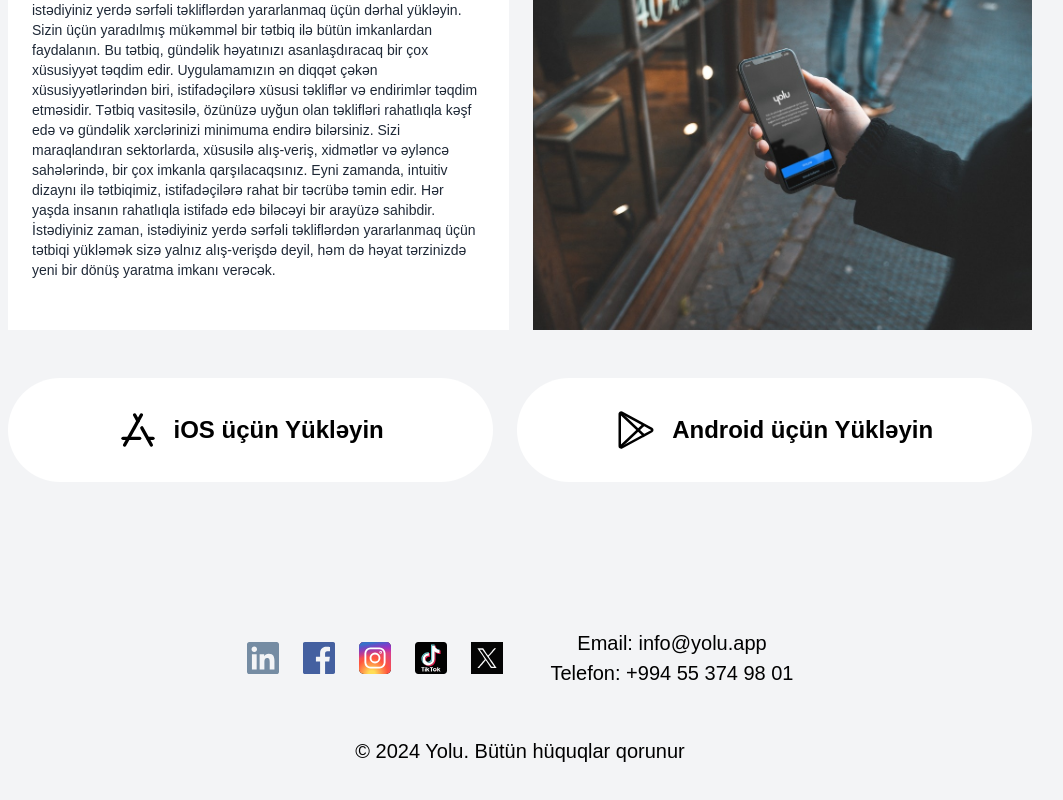
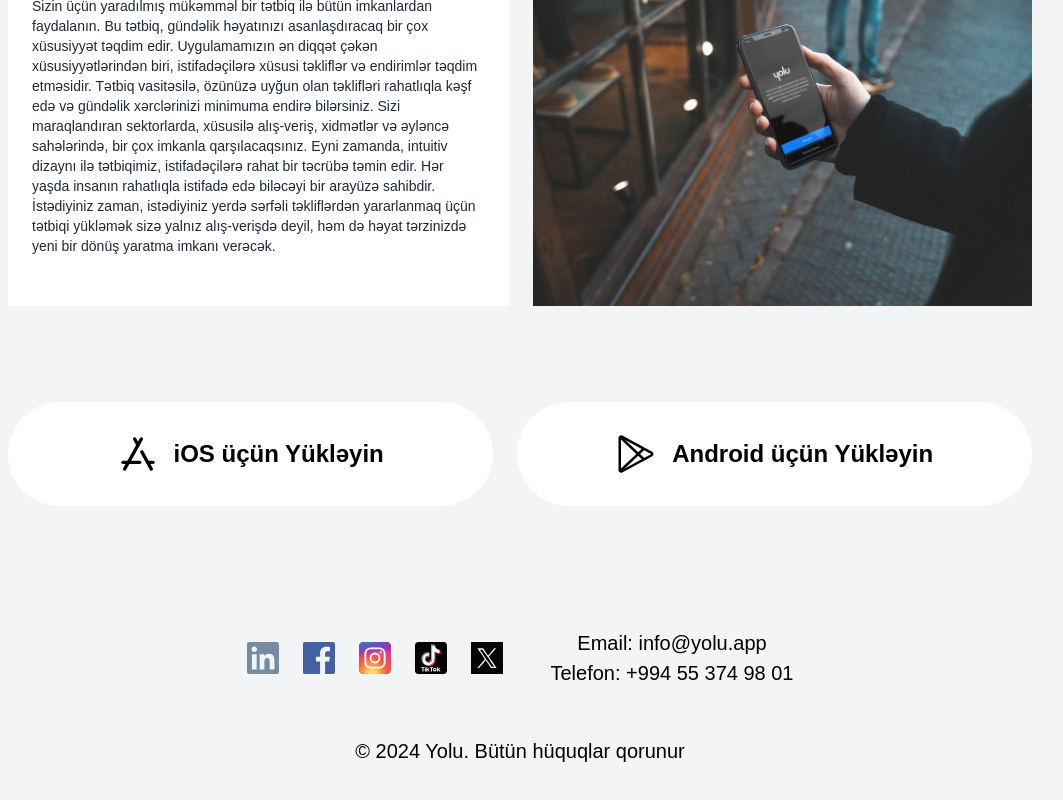
Before and after one commit to hazratAZE/yolu.app, a Next.js app: page / in a window 1280 px wide. Shown: the part 2980-3780 px from the top of the page, without its empty margins (120-1183 px from the left). Built offline with nearby package versions, Linux system fonts and the light colour scheme.

Commit message:
Margin changed in download screen

```diff
--- a/src/app/components/Indir.tsx
+++ b/src/app/components/Indir.tsx
@@ -76,7 +76,7 @@ const Indir = () => {
         </div>
       </div>
 
-      <div className="flex flex-col md:flex-row gap-6 w-full max-w-screen-lg mt-12">
+      <div className="flex flex-col md:flex-row gap-6 w-full max-w-screen-lg mt-24">
         <div className="relative w-full md:w-3/4">
           <a
             className="flex justify-center items-center gap-4 bg-white text-black px-10 py-8 rounded-full text-2xl font-bold hover:bg-blue-100 transition-all"
```
